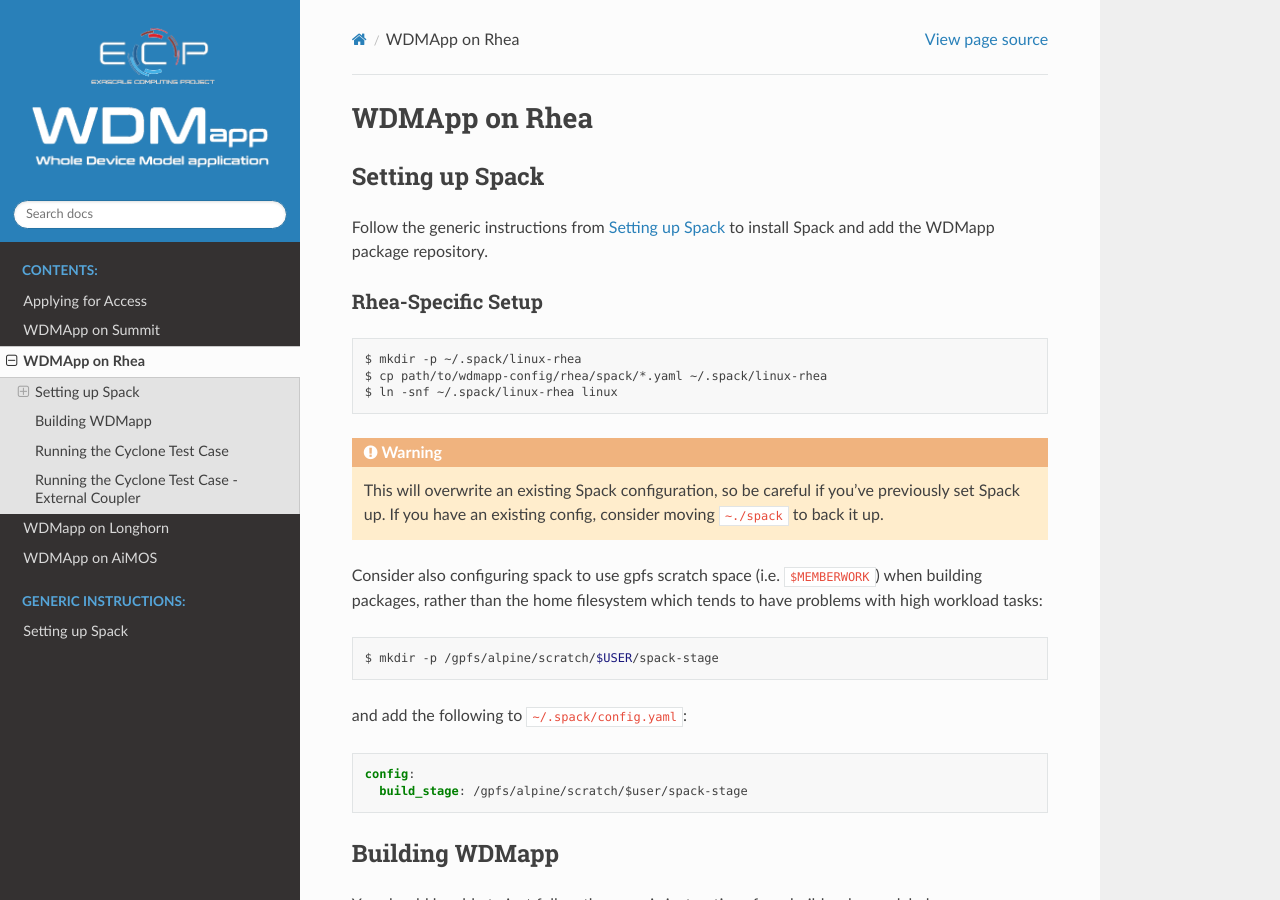
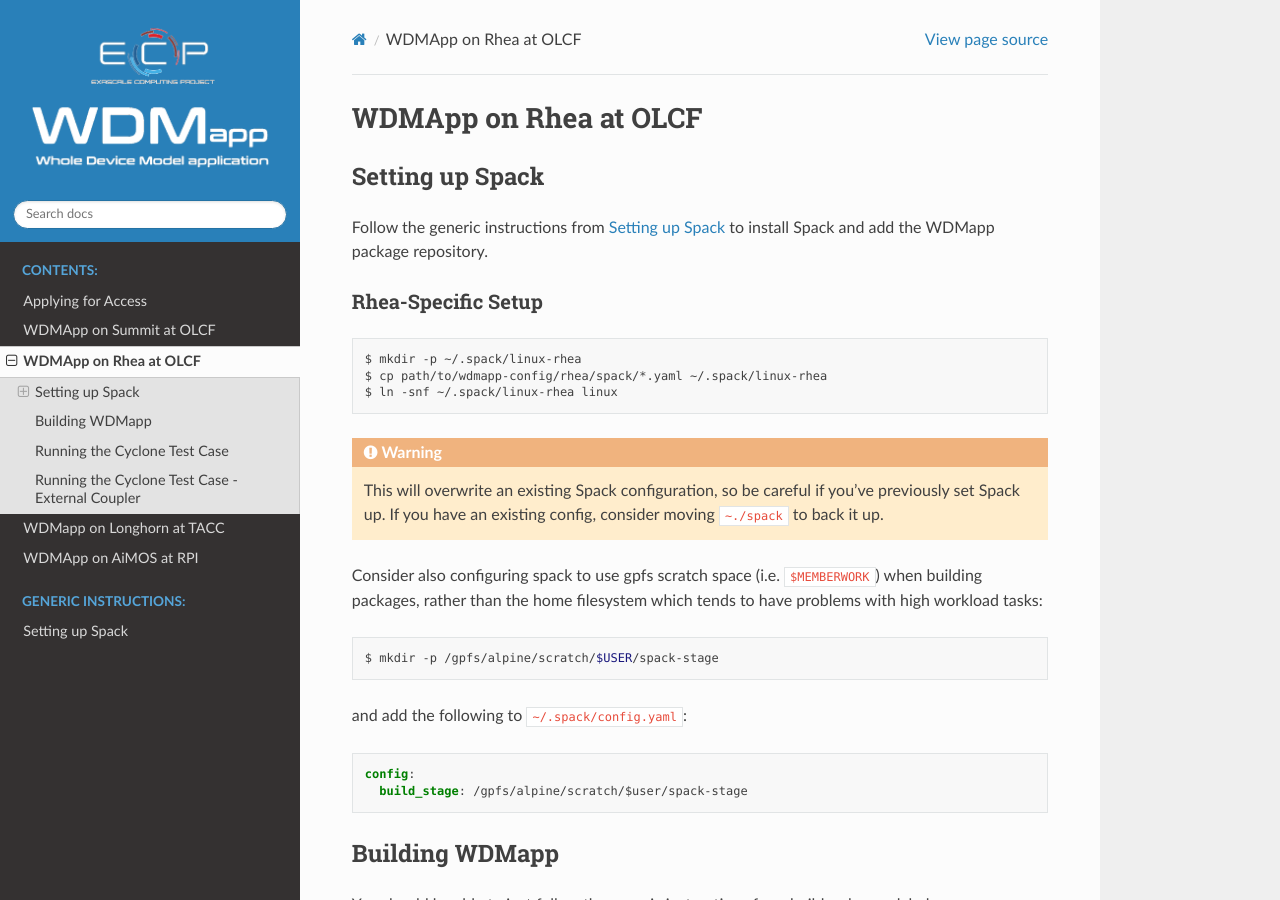
Before and after one commit to wdmapp/wdmapp-config, a Sphinx documentation site: the page built from docs/machines/rhea.rst, in a window 1280 px wide and 900 px high. Built offline with Sphinx 7.4.7 and the Read the Docs theme 2.0.0, drawn with Linux system fonts in a browser that asks for light colours; pages that are not in the unit, such as notebooks, are missing from menus.

Commit message:
docs: add facility to better identify specific supercomputers

```diff
--- a/docs/machines/aimos.rst
+++ b/docs/machines/aimos.rst
@@ -1,5 +1,5 @@
 
-WDMApp on AiMOS
+WDMApp on AiMOS at RPI
 *****************************
 
 AiMOS is a 268 node IBM AC922 system with 2x IBM P9 and 6x NVIDIA V100 GPUs with
--- a/docs/machines/longhorn.rst
+++ b/docs/machines/longhorn.rst
@@ -1,5 +1,5 @@
 
-WDMapp on Longhorn
+WDMapp on Longhorn at TACC
 *************************************
 
 Setting up Spack
--- a/docs/machines/rhea.rst
+++ b/docs/machines/rhea.rst
@@ -1,5 +1,5 @@
 
-WDMApp on Rhea
+WDMApp on Rhea at OLCF
 *****************************
 
 Setting up Spack
--- a/docs/machines/summit.rst
+++ b/docs/machines/summit.rst
@@ -1,5 +1,5 @@
 
-WDMApp on Summit
+WDMApp on Summit at OLCF
 *****************************
 
 Setting up Spack
```
